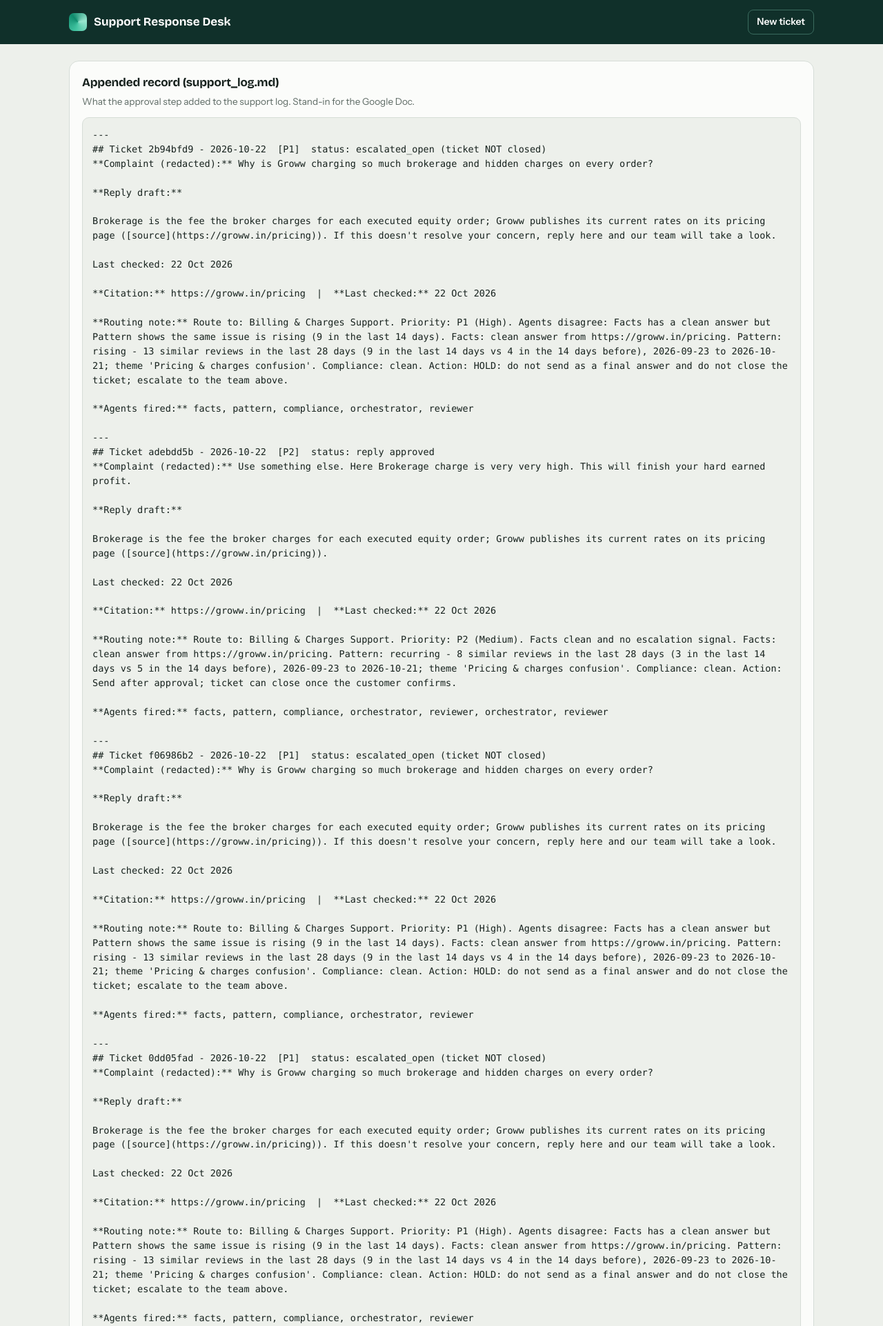
After one commit to drssaibabamarketing-png/multi-agent-support-desk, a Flask app: page /saved in a window 1280 px wide. The commit adds this page. Shown: the top 1923 px of the page at 69% size. Run offline with Flask 3, Linux system fonts and the light colour scheme.

Commit message:
Add saved record page and sample outputs

```diff
--- a/app.py
+++ b/app.py
@@ -50,6 +50,15 @@ def ticket(tid):
                            msg=request.args.get("msg"))
 
 
+@app.get("/saved")
+def saved():
+    """Shows what the approval step wrote (support log + email draft), so a hosted reviewer can see it."""
+    def read(name):
+        p = config.OUT / name
+        return p.read_text(encoding="utf-8") if p.exists() else "(nothing saved yet: approve a ticket first)"
+    return render_template("saved.html", log=read("support_log.md"), draft=read("support_reply_draft.txt"))
+
+
 @app.post("/ticket/<tid>/refine")
 def refine(tid):
     t = DESK.tickets.get(tid) or abort(404)
--- /dev/null
+++ b/templates/saved.html
@@ -0,0 +1,13 @@
+<!doctype html>
+<html lang="en"><head><meta charset="utf-8"><meta name="viewport" content="width=device-width,initial-scale=1">
+<title>Saved record - Support Response Desk</title>
+<link rel="preconnect" href="https://fonts.googleapis.com"><link rel="preconnect" href="https://fonts.gstatic.com" crossorigin>
+<link href="https://fonts.googleapis.com/css2?family=Bricolage+Grotesque:wght@500;600;700&family=Instrument+Sans:wght@400;500;600&display=swap" rel="stylesheet">
+<link rel="stylesheet" href="{{ url_for('static', filename='style.css') }}">
+<style>pre{white-space:pre-wrap;word-break:break-word;background:var(--paper);border:1px solid var(--line);border-radius:10px;padding:14px;font:13.5px/1.55 ui-monospace,Consolas,monospace;margin:0}</style>
+</head><body>
+<div class="band"><div class="wrap"><a class="brand" href="/"><i></i>Support Response Desk</a><a class="btn-new" href="/">New ticket</a></div></div>
+<main class="wrap" style="padding-top:24px;padding-bottom:60px">
+  <section class="card"><h2>Appended record (support_log.md)</h2><p class="sub">What the approval step added to the support log. Stand-in for the Google Doc.</p><pre>{{ log }}</pre></section>
+  <section class="card"><h2>Email draft (never sent)</h2><p class="sub">Created after approval. Saved as an unsent draft only.</p><pre>{{ draft }}</pre></section>
+</main></body></html>
--- a/templates/ticket.html
+++ b/templates/ticket.html
@@ -100,6 +100,7 @@
       {% if t.send_blocked %}<p class="mute">Approve is off because the reviewer flagged this draft.</p>{% endif %}
     {% elif done %}<p><b>Done.</b> Approved {{ gate.decided_at }}.</p>
       <ul>{% for n,r in done %}<li><code>{{ n }}</code> {{ r }}</li>{% endfor %}</ul>
+      <p><a href="/saved" target="_blank" rel="noopener">View the saved record and email draft</a></p>
     {% else %}<p>Rejected. Nothing was written.</p>{% endif %}
   </section>
 </aside>
```
